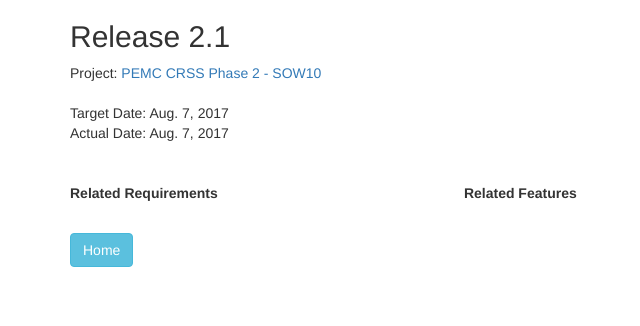
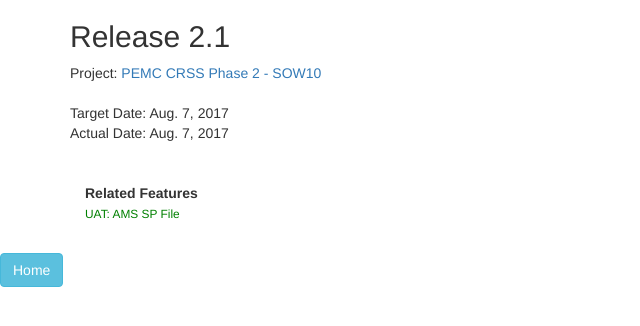
Before and after one commit to eyana-m/project-joan, a Django app: page /joan/release/1/ in a window 1280 px wide. Shown: the top 326 px of the page, without its empty margins (0-640 px from the left). Run offline with Django 3.2, Linux system fonts and the light colour scheme; data comes from the database, SQL or seed files in the repository; both versions use the stored data as it was after the commit; some libraries are stand-ins or nearby versions.

Commit message:
added uat dates in release model. removed extra inline forms for release

```diff
--- a/base/joan/models.py
+++ b/base/joan/models.py
@@ -28,6 +28,8 @@ class Release (models.Model):
     release_name = models.CharField(max_length=50)
     release_target_date = models.DateField(blank=True, null=True)
     release_actual_date = models.DateField(blank=True, null=True)
+    release_uat_start_date = models.DateField(blank=True, null=True)
+    release_uat_end_date = models.DateField(blank=True, null=True)
     release_details = models.CharField(max_length=70,blank=True)
 
     def __str__(self):
--- a/base/joan/templates/joan/feature.html
+++ b/base/joan/templates/joan/feature.html
@@ -15,10 +15,7 @@
 <h3>Feature:</h3>
 <h2>{{ feature.feature_text }}</h2>
 
-Releases:
-{% for x in releases %}
-{{ x }}
-{% endfor %} <br>
+Release: {{ feature.release }} <br>
 Project: {{ feature.project }} <br>
 Module: {{ feature.feature_heading }}
 </div>
--- a/base/joan/templates/joan/release.html
+++ b/base/joan/templates/joan/release.html
@@ -24,25 +24,15 @@ Actual Date: {{ release.release_actual_date }}
 <br>
 
 <div class="container horizontal-scroll">
-  <div class="row">
-    <div class="col-xs-4">
-      <b>Related Requirements</b>
-      <ul class="list-unstyled">
-        {% for requirement in release.requirement_set.all %}
-        <li><small><li><a href="{% url 'joan:requirement' requirement.id %}">{{ requirement }}</a></small></li>
-        {% endfor %}
-        <br>
-      </ul>
-    </div>
 
     <div class="col-xs-4">
       <b>Related Features</b>
       <ul class="list-unstyled">
-        {% for requirement in release.requirement_set.all %}
-          {% for feature in requirement.feature_set.all %}
+
+          {% for feature in release.feature_set.all %}
           <li><small><a href="{% url 'joan:feature' feature.id %}">{{ feature }}</a></small></li>
           {% endfor %}
-        {% endfor %}
+
         <br>
       </ul>
     </div>
--- a/base/joan/views.py
+++ b/base/joan/views.py
@@ -35,7 +35,7 @@ class FeatureView(generic.DetailView):
         # Call the base implementation first to get a context
         context = super(FeatureView, self).get_context_data(**kwargs)
         context['requirement_list'] = Requirement.objects.filter(feature__id__exact=self.kwargs['pk'])
-        context['releases'] = list(set(Requirement.objects.filter(feature__id__exact=self.kwargs['pk']).values_list('release', flat=True)))
+        #context['releases'] = list(set(Requirement.objects.filter(feature__id__exact=self.kwargs['pk']).values_list('release', flat=True)))
         return context
 
 class ReleaseView(generic.DetailView):
```
Also changed, not shown: base/joan/admin.py (+10 -1 lines), base/db.sqlite3, base/joan/migrations/0026_auto_20170902_1419.py (added).
